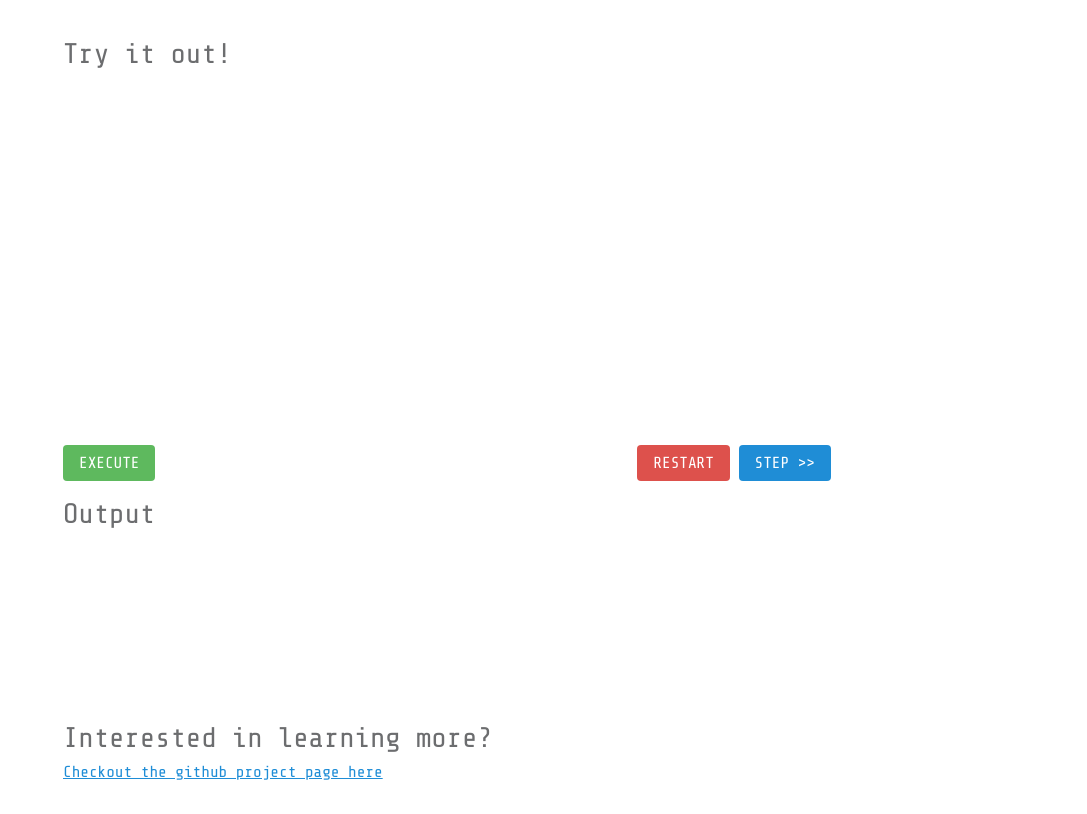
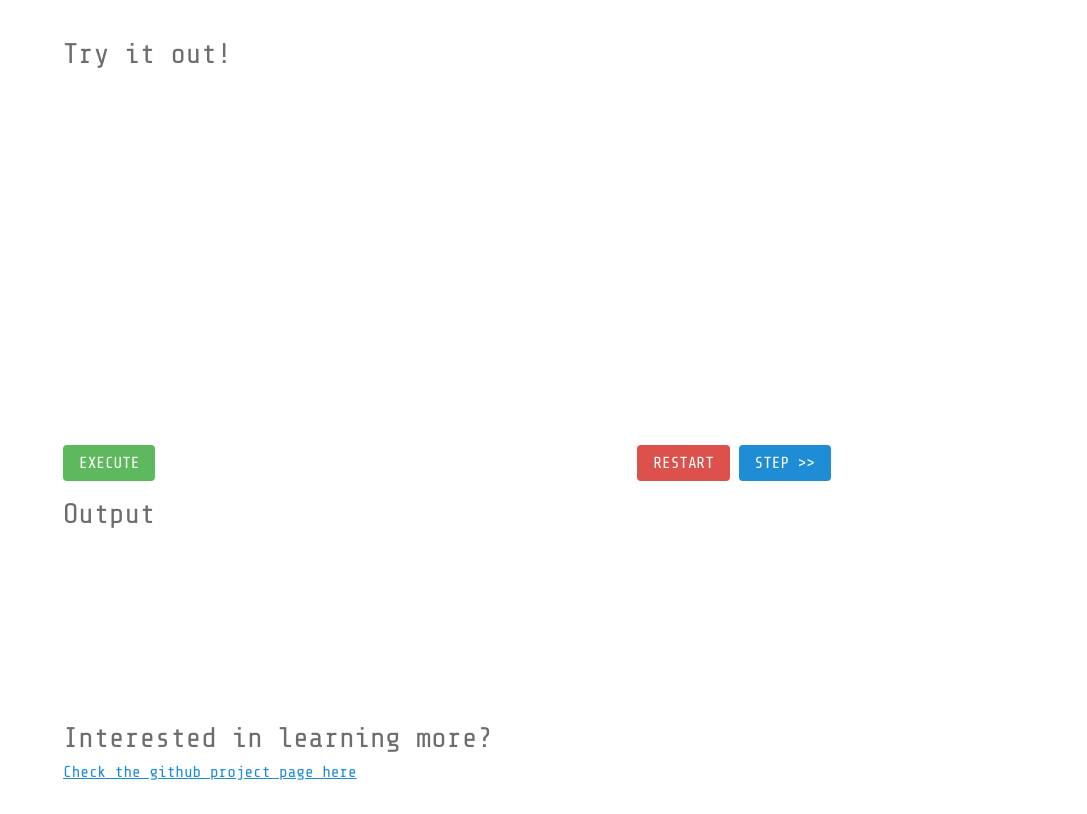
Before and after one commit to eugenioenko/interpreter, a website built with webpack: page index.html in a window 1280 px wide. Shown: the part 156-970 px from the top of the page, without its empty margins (193-1280 px from the left). Built offline with nearby package versions, Linux system fonts and the light colour scheme.

```diff
--- a/index.html
+++ b/index.html
@@ -74,7 +74,7 @@
             </div>
             <div class="sdf-cell sdf-12 sdf-padding">
                 <h3>Interested in learning more?</h3>
-                <p><a href="https://github.com/eugenioenko/interpreter" class="sdf-primary-inverse">Checkout the github project page here</a></p>
+                <p><a href="https://github.com/eugenioenko/interpreter" class="sdf-primary-inverse">Check the github project page here</a></p>
             </div>
         </div>
     </div>
```
Also changed, not shown: 1 other file.
